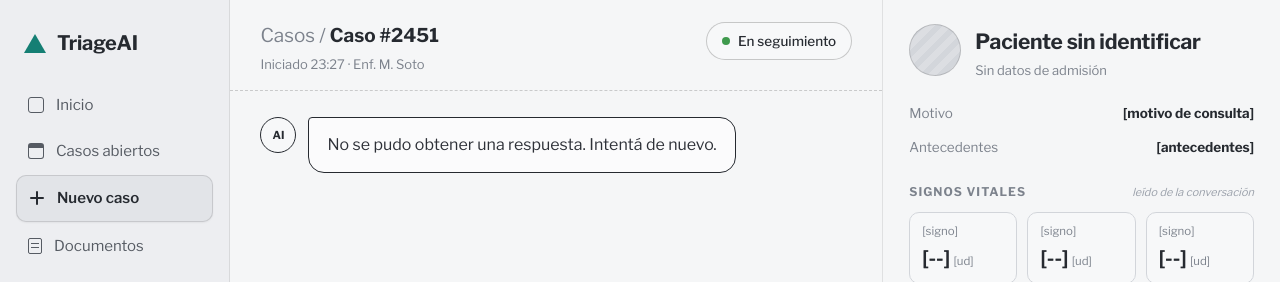
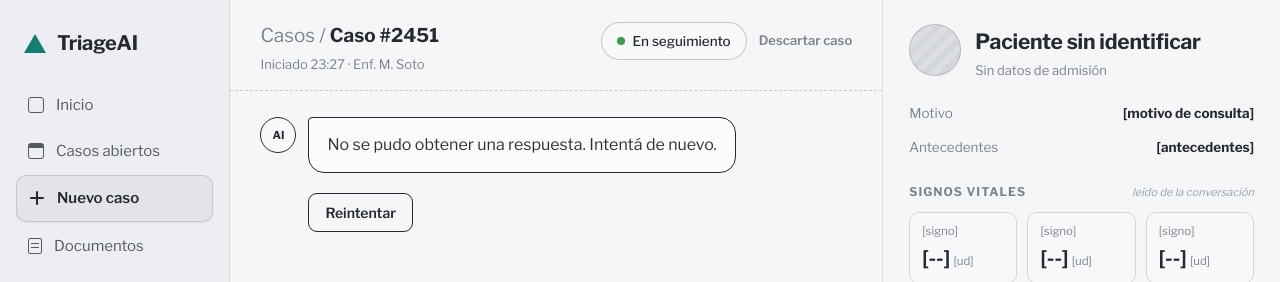
Before and after one commit to fedemaximovicz/triage, a Next.js app: page / in a window 1280 px wide. Both pictures are taken after a click on the button "Iniciar caso ▸". Shown: the top 282 px of the page. Built offline with nearby package versions, Linux system fonts and the light colour scheme; no server answers.

Commit message:
se pueden reintentar turnos iniciales, descartar caso descarta el caso entero

```diff
--- a/src/app/actions.ts
+++ b/src/app/actions.ts
@@ -213,3 +213,10 @@ export async function openCase() {
   await resetChatEngine();
   return chat(INITIAL_PROMPT);
 }
+
+// Reintentar (ticket 13, ADR 0007): re-sends the same fixed prompt as a fresh
+// turn, but skips the reset — that already happened when the case started,
+// and a retry must not touch the session a second time.
+export async function retryOpenCase() {
+  return chat(INITIAL_PROMPT);
+}
--- a/src/components/CaseView.tsx
+++ b/src/components/CaseView.tsx
@@ -45,10 +45,24 @@ export default function CaseView() {
     nextCaseNumber.current += 1;
   };
 
+  // Descartar caso (ADR 0006, ticket 14): throws the current case away and
+  // opens the next one in the same act. Clearing `recommendation` here, and
+  // keying RecommendationPanel below by case number, is what resets the
+  // panel's override/acceptance/note/Anular-picker state — that state is
+  // local to RecommendationPanel and has no other way in from here.
+  const discardCase = () => {
+    setRecommendation(null);
+    startCase();
+  };
+
   return (
     <>
-      <Chat case={activeCase} onStartCase={startCase} onRecommendation={setRecommendation} />
-      <RecommendationPanel recommendation={recommendation} hasCase={activeCase !== null} />
+      <Chat case={activeCase} onStartCase={startCase} onDiscardCase={discardCase} onRecommendation={setRecommendation} />
+      <RecommendationPanel
+        key={activeCase?.number ?? "none"}
+        recommendation={recommendation}
+        hasCase={activeCase !== null}
+      />
     </>
   );
 }
--- a/src/components/Chat.tsx
+++ b/src/components/Chat.tsx
@@ -1,7 +1,7 @@
 "use client";
 
 import { useState } from "react";
-import { chat, openCase } from "@/app/actions";
+import { chat, openCase, retryOpenCase } from "@/app/actions";
 import type { Case, Recommendation } from "@/components/CaseView";
 
 // Center column — conversation. Ported from docs/reference/mockup-nuevo-caso.html
@@ -19,20 +19,48 @@ function formatTime(date: Date): string {
 export default function Chat({
   case: activeCase,
   onStartCase,
+  onDiscardCase,
   onRecommendation,
 }: {
   case: Case | null;
   onStartCase: () => void;
+  onDiscardCase: () => void;
   onRecommendation: (recommendation: Recommendation | null) => void;
 }) {
   const [messages, setMessages] = useState<Message[]>([]);
   const [input, setInput] = useState("");
   const [analyzing, setAnalyzing] = useState(false);
+  const [openingFailed, setOpeningFailed] = useState(false);
+  const [ownMessageSent, setOwnMessageSent] = useState(false);
+  const [discardModalOpen, setDiscardModalOpen] = useState(false);
   const composerDisabled = analyzing || !activeCase;
+
+  // Shared by the opening call and its Reintentar (ticket 13): same typing
+  // indicator, composer block, and success/failure bubble, differing only in
+  // which action sends the fixed prompt — openCase resets the session first,
+  // retryOpenCase does not (ADR 0007: a retry must not reset it a second time).
+  const runOpeningTurn = async (call: () => Promise<{ response: string; recommendation: Recommendation | null }>) => {
+    setAnalyzing(true);
+    try {
+      const { response, recommendation } = await call();
+      setMessages((prev) => [...prev, { kind: "ai", text: response }]);
+      onRecommendation(recommendation);
+      setOpeningFailed(false);
+    } catch {
+      setMessages((prev) => [
+        ...prev,
+        { kind: "ai", text: "No se pudo obtener una respuesta. Intentá de nuevo." },
+      ]);
+      setOpeningFailed(true);
+    } finally {
+      setAnalyzing(false);
+    }
+  };
 
   const handleSend = async () => {
     const text = input.trim();
     if (!text || composerDisabled) return;
+    setOwnMessageSent(true);
     setMessages((prev) => [...prev, { kind: "nurse", text }]);
     setInput("");
     setAnalyzing(true);
@@ -50,21 +78,24 @@ export default function Chat({
     }
   };
 
-  const handleStartCase = async () => {
+  const handleStartCase = () => {
     onStartCase();
-    setAnalyzing(true);
-    try {
-      const { response, recommendation } = await openCase();
-      setMessages((prev) => [...prev, { kind: "ai", text: response }]);
-      onRecommendation(recommendation);
-    } catch {
-      setMessages((prev) => [
-        ...prev,
-        { kind: "ai", text: "No se pudo obtener una respuesta. Intentá de nuevo." },
-      ]);
-    } finally {
-      setAnalyzing(false);
-    }
+    runOpeningTurn(openCase);
+  };
+
+  const handleRetryOpening = () => runOpeningTurn(retryOpenCase);
+
+  // Descartar caso (ADR 0006, ticket 14): clears this thread's own state,
+  // hands the case-level reset (new number/time, panel clear) up to
+  // CaseView, then opens the fresh case exactly like handleStartCase does —
+  // reset chained ahead of the initial prompt (ticket 11).
+  const handleDiscardCase = () => {
+    setDiscardModalOpen(false);
+    setMessages([]);
+    setOwnMessageSent(false);
+    setOpeningFailed(false);
+    onDiscardCase();
+    runOpeningTurn(openCase);
   };
 
   return (
@@ -88,12 +119,46 @@ export default function Chat({
           )}
         </div>
         {activeCase && (
-          <div className="flex flex-none items-center gap-2 whitespace-nowrap rounded-[22px] border border-black/20 bg-[#f7f8f9] px-[15px] py-2 text-[13.5px] font-medium">
-            <span className="h-2 w-2 rounded-full bg-[#3f9a4d]" />
-            En seguimiento
+          <div className="flex flex-none items-center gap-3">
+            <div className="flex items-center gap-2 whitespace-nowrap rounded-[22px] border border-black/20 bg-[#f7f8f9] px-[15px] py-2 text-[13.5px] font-medium">
+              <span className="h-2 w-2 rounded-full bg-[#3f9a4d]" />
+              En seguimiento
+            </div>
+            <button
+              onClick={() => setDiscardModalOpen(true)}
+              className="text-[13px] font-semibold text-[#7c828c] hover:text-[#262a30]"
+            >
+              Descartar caso
+            </button>
           </div>
         )}
       </header>
+
+      {discardModalOpen && (
+        <div className="absolute inset-0 z-30 flex items-center justify-center bg-black/40">
+          <div className="mx-4 w-full max-w-[400px] rounded-[14px] border-[1.5px] border-[#262a30] bg-[#fbfbfc] p-6 shadow-[0_12px_34px_rgba(0,0,0,0.25)]">
+            <div className="text-[17px] font-bold text-[#262a30]">¿Descartar el caso actual?</div>
+            <p className="mt-2 text-[14px] leading-normal text-[#565b63]">
+              Se pierde toda la conversación, la recomendación, la nota y la decisión del clínico
+              sobre este caso. Esta acción no se puede deshacer.
+            </p>
+            <div className="mt-5 flex justify-end gap-2.5">
+              <button
+                onClick={() => setDiscardModalOpen(false)}
+                className="rounded-[9px] border-[1.5px] border-[#d2d5da] bg-[#f7f8f9] px-4 py-2 font-sans text-[14px] font-semibold text-[#2e3138] hover:bg-[#e9ebee]"
+              >
+                Cancelar
+              </button>
+              <button
+                onClick={handleDiscardCase}
+                className="rounded-[9px] border-[1.5px] border-[#262a30] bg-[#262a30] px-4 py-2 font-sans text-[14px] font-semibold text-[#f5f6f7] hover:bg-black"
+              >
+                Descartar caso
+              </button>
+            </div>
+          </div>
+        </div>
+      )}
 
       {/* Thread */}
       <div className="flex-1 overflow-y-auto px-[30px] pt-[26px] pb-3">
@@ -103,6 +168,16 @@ export default function Chat({
               m.kind === "nurse" ? <NurseBubble key={i} text={m.text} /> : <AiBubble key={i} text={m.text} />,
             )}
             {analyzing && <TypingIndicator />}
+            {openingFailed && !ownMessageSent && !analyzing && (
+              <div className="pl-12">
+                <button
+                  onClick={handleRetryOpening}
+                  className="rounded-[9px] border-[1.5px] border-[#262a30] bg-transparent px-4 py-2 font-sans text-[14px] font-semibold text-[#262a30] hover:bg-black/5"
+                >
+                  Reintentar
+                </button>
+              </div>
+            )}
           </div>
         ) : (
           <div className="flex h-full items-center justify-center">
```
Also changed, not shown: 2 other files (tests, documents, lock files or other folders).
